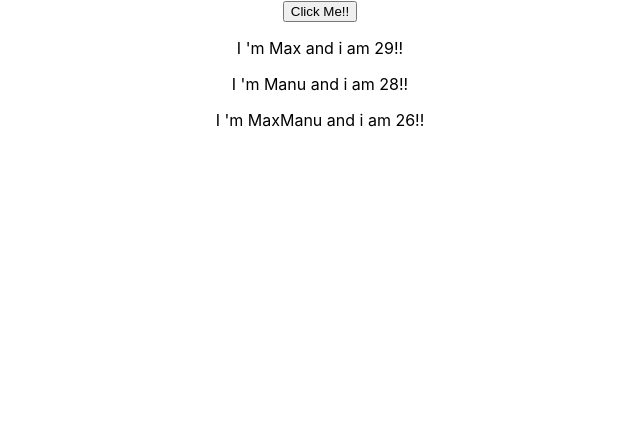
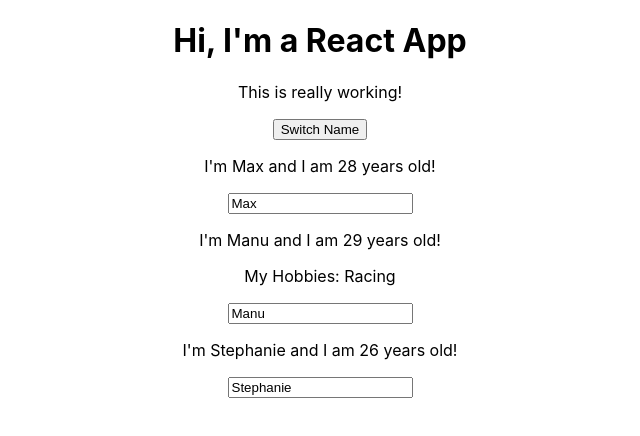
Before and after one commit to navneetgupta/react_ex, a React (Create React App) app: page / in a window 1280 px wide. Shown: the top 436 px of the page, without its empty margins (320-960 px from the left). Built offline with nearby package versions, Linux system fonts and the light colour scheme.

Commit message:
lecture 45. Passing Method References Between Components

```diff
--- a/src/App.js
+++ b/src/App.js
@@ -1,34 +1,60 @@
-import React, { useState } from 'react';
-import logo from './logo.svg';
+import React, { Component } from 'react';
 import './App.css';
-import Person from './Person/Person.js';
+import Person from './Person/Person';
 
-const App = prps => {
-    const [personsState, setPersonsState] = useState({
-        persons: [
-            { name: "Max", age: 29 },
-            { name: "Manu", age: 28 },
-            { name: "MaxManu", age: 26 }
-        ]
-    });
-	const [otherState, setOtherState] = useState('Other state');
+class App extends Component {
+  state = {
+    persons: [
+      { name: 'Max', age: 28 },
+      { name: 'Manu', age: 29 },
+      { name: 'Stephanie', age: 26 }
+    ],
+    otherState: 'some other value'
+  }
 
-	const clickMeHandler = () => {
-		console.log('I\'was Clicked!!');
-		setPersonsState({
-			persons: [
-				{ name: "Maximillian", age: 29 },
-				{ name: "Manu", age: 28 },
-				{ name: "MaxManu", age: 26 }
-		]});
-	}
+  switchNameHandler = (newName) => {
+    // console.log('Was clicked!');
+    // DON'T DO THIS: this.state.persons[0].name = 'Maximilian';
+    this.setState( {
+      persons: [
+        { name: newName, age: 28 },
+        { name: 'Manu', age: 29 },
+        { name: 'Stephanie', age: 27 }
+      ]
+    } )
+  }
+
+  nameChangedHandler = (event) => {
+    this.setState( {
+      persons: [
+        { name: 'Max', age: 28 },
+        { name: event.target.value, age: 29 },
+        { name: 'Stephanie', age: 26 }
+      ]
+    } )
+  }
+
+  render () {
     return (
-		<div className = 'App'>
-			<button onClick = {clickMeHandler}>Click Me!!</button>
-            <Person name = { personsState.persons[0].name } age = { personsState.persons[0].age }/>
-			<Person name = { personsState.persons[1].name } age = { personsState.persons[1].age }/>
-			<Person name = { personsState.persons[2].name } age = { personsState.persons[2].age }/>
-		</div >
+      <div className="App">
+        <h1>Hi, I'm a React App</h1>
+        <p>This is really working!</p>
+        <button onClick={() => this.switchNameHandler('Maximilian!!')}>Switch Name</button>
+        <Person
+          name={this.state.persons[0].name}
+          age={this.state.persons[0].age} />
+        <Person
+          name={this.state.persons[1].name}
+          age={this.state.persons[1].age}
+          click={this.switchNameHandler.bind(this, 'Max!')}
+          changed={this.nameChangedHandler} >My Hobbies: Racing</Person>
+        <Person
+          name={this.state.persons[2].name}
+          age={this.state.persons[2].age} />
+      </div>
     );
+    // return React.createElement('div', {className: 'App'}, React.createElement('h1', null, 'Does this work now?'));
+  }
 }
+
 export default App;
--- a/src/Person/Person.js
+++ b/src/Person/Person.js
@@ -1,12 +1,13 @@
 import React from 'react';
 
-const person = (props) => {
-    return ( <
-        div >
-        <
-        p > I 'm {props.name} and i am {props.age}!!</p> <
-        p > { props.children } < /p> < /
-        div >
-    );
-}
+const person = ( props ) => {
+    return (
+        <div>
+            <p onClick={props.click}>I'm {props.name} and I am {props.age} years old!</p>
+            <p>{props.children}</p>
+            <input type="text" onChange={props.changed} value={props.name} />
+        </div>
+    )
+};
+
 export default person;
```
